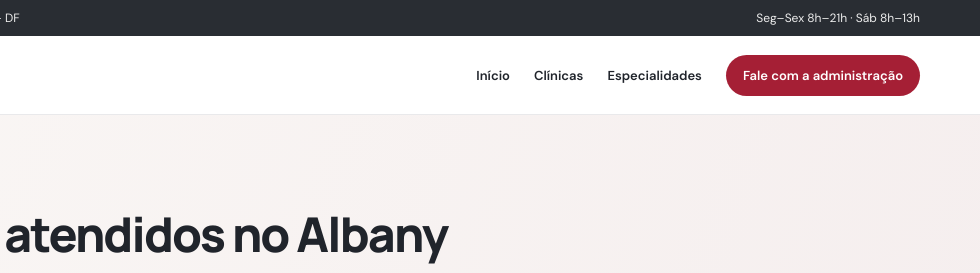
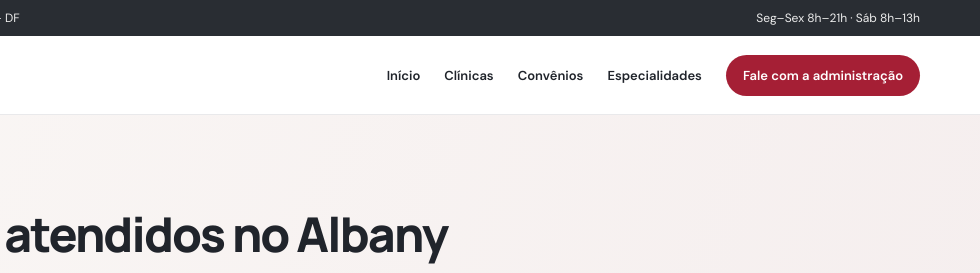
Before and after one commit to hoottle/albany-medical-center, a plain HTML site: page convenios.html in a window 1280 px wide. Shown: the top 273 px of the page, 300-1280 px from the left. Drawn offline with Linux system fonts and the light colour scheme; no server answers.

Commit message:
Inclui navegação completa na página de convênios

```diff
--- a/convenios.html
+++ b/convenios.html
@@ -13,7 +13,7 @@
 </head>
 <body>
 <div class="top"><div class="container"><span>Rua 5 Norte, Lote 3 · Águas Claras, Brasília – DF</span><span>Seg–Sex 8h–21h · Sáb 8h–13h</span></div></div>
-<header><div class="container"><a class="brand" href="/"><img data-brand-logo alt="Albany Medical Center"></a><nav><a href="/">Início</a><a href="/clinicas.html">Clínicas</a><a href="/#especialidades">Especialidades</a><a class="cta" href="/#contato">Fale com a administração</a></nav></div></header>
+<header><div class="container"><a class="brand" href="/"><img data-brand-logo alt="Albany Medical Center"></a><nav><a href="/">Início</a><a href="/clinicas.html">Clínicas</a><a href="/convenios.html">Convênios</a><a href="/#especialidades">Especialidades</a><a class="cta" href="/#contato">Fale com a administração</a></nav></div></header>
 <section class="hero"><div class="container"><span class="eyebrow">Planos de saúde</span><h1>Convênios atendidos no Albany</h1><p>As clínicas do complexo aceitam, somadas, 126 convênios e planos de saúde. A quantidade de clínicas que atende cada plano varia. Consulte a cobertura diretamente com a clínica antes de agendar.</p><div class="search"><input id="q" type="search" placeholder="Buscar convênio ou plano..." aria-label="Buscar convênio"><button onclick="filterPlans()">Buscar</button></div></div></section>
 <main class="results"><div class="container"><div class="summary"><p id="count"><strong>40 de 126</strong> convênios exibidos nesta página</p><a class="all-link" href="https://www.albanymedical.com.br/convenios" target="_blank" rel="noopener">Ver a lista oficial completa →</a></div><div class="grid" id="grid"></div><div class="empty" id="empty">Nenhum convênio encontrado nesta seleção. Consulte a lista oficial completa.</div><div class="note"><p>Esta página apresenta os primeiros 40 convênios da relação pública do Albany. A cobertura depende da clínica e da especialidade. A lista completa, com os 126 convênios, está disponível no site oficial.</p><a href="https://www.albanymedical.com.br/convenios" target="_blank" rel="noopener">Consultar os 126 convênios</a></div></div></main>
 <footer><div class="container"><span>© 2026 Albany Medical Center · CNPJ: 17.753.343/0001-20</span><span>Rua 5 Norte, Lote 3 — Águas Claras, Brasília – DF · CEP 71907-720</span></div></footer>
```
